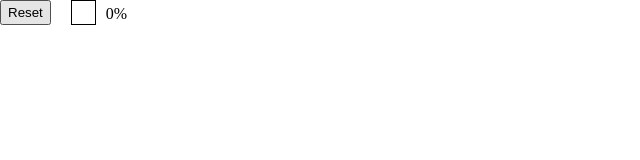
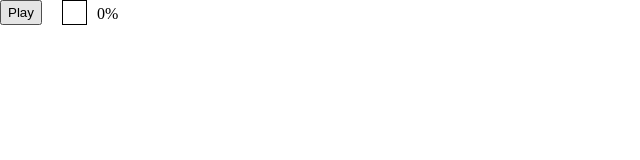
Before and after one commit to momoo038/etch-a-sketch, a plain HTML site: page index.html in a window 1280 px wide. Shown: the full height of the page, 0-640 px from the left. Drawn offline with Linux system fonts and the light colour scheme.

Commit message:
Changed initial button text to "Play"

```diff
--- a/index.html
+++ b/index.html
@@ -9,7 +9,7 @@
 </head>
 <body>
     <div class="ui">
-    <button id="btn">Reset</button>
+    <button id="btn">Play</button>
     <div id="ui-progress"></div>
     <span id="percentage">0%</span>
 
--- a/script.js
+++ b/script.js
@@ -67,6 +67,7 @@ function updateProgress(filledCount, totalCount){
 
     if (percentage == 100){
         progressPercentage.style.color = ("red");
+        gridButton.textContent = "Reset";
     } else {
         progressPercentage.style.color = ("black");
     }
```
